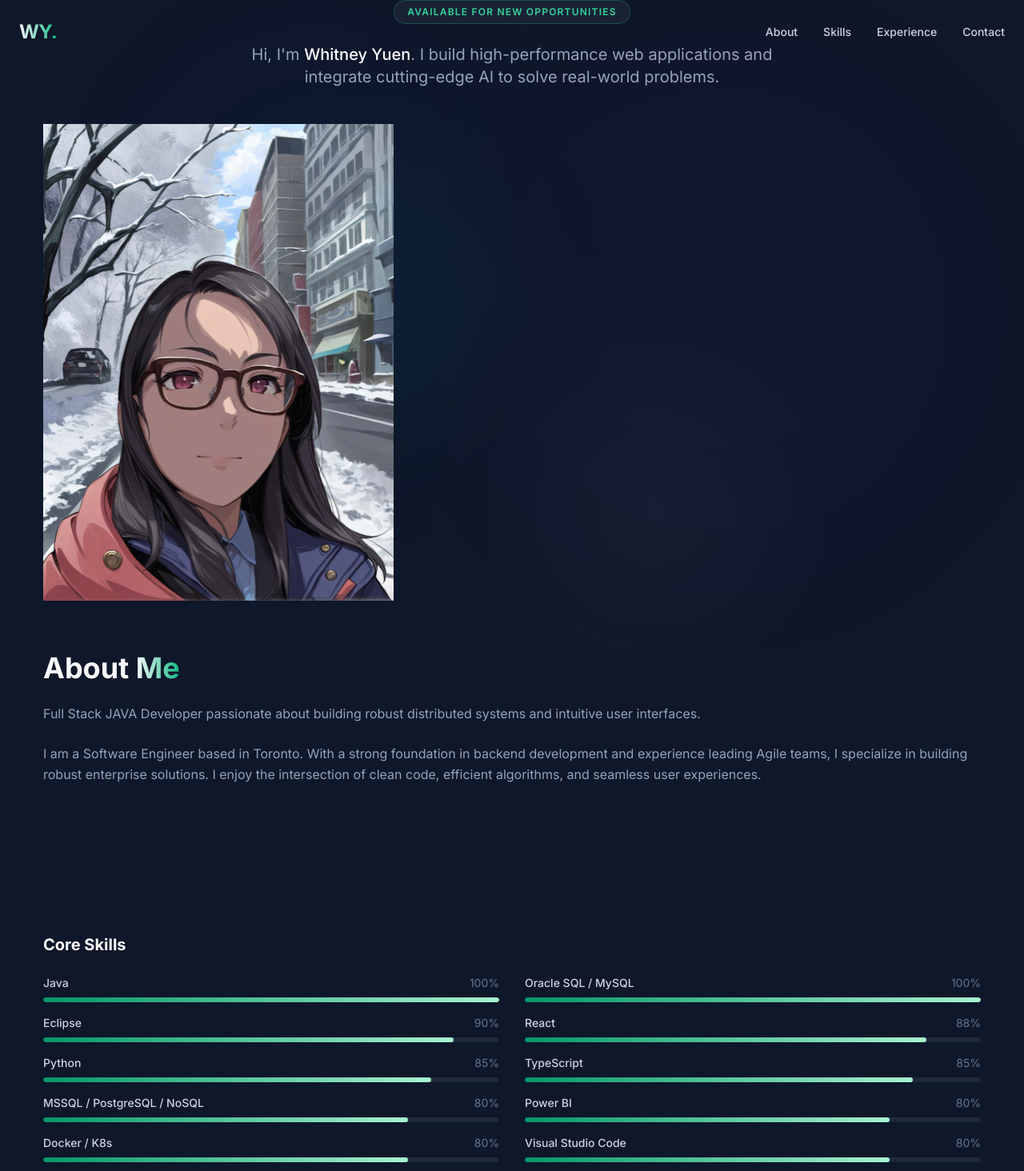
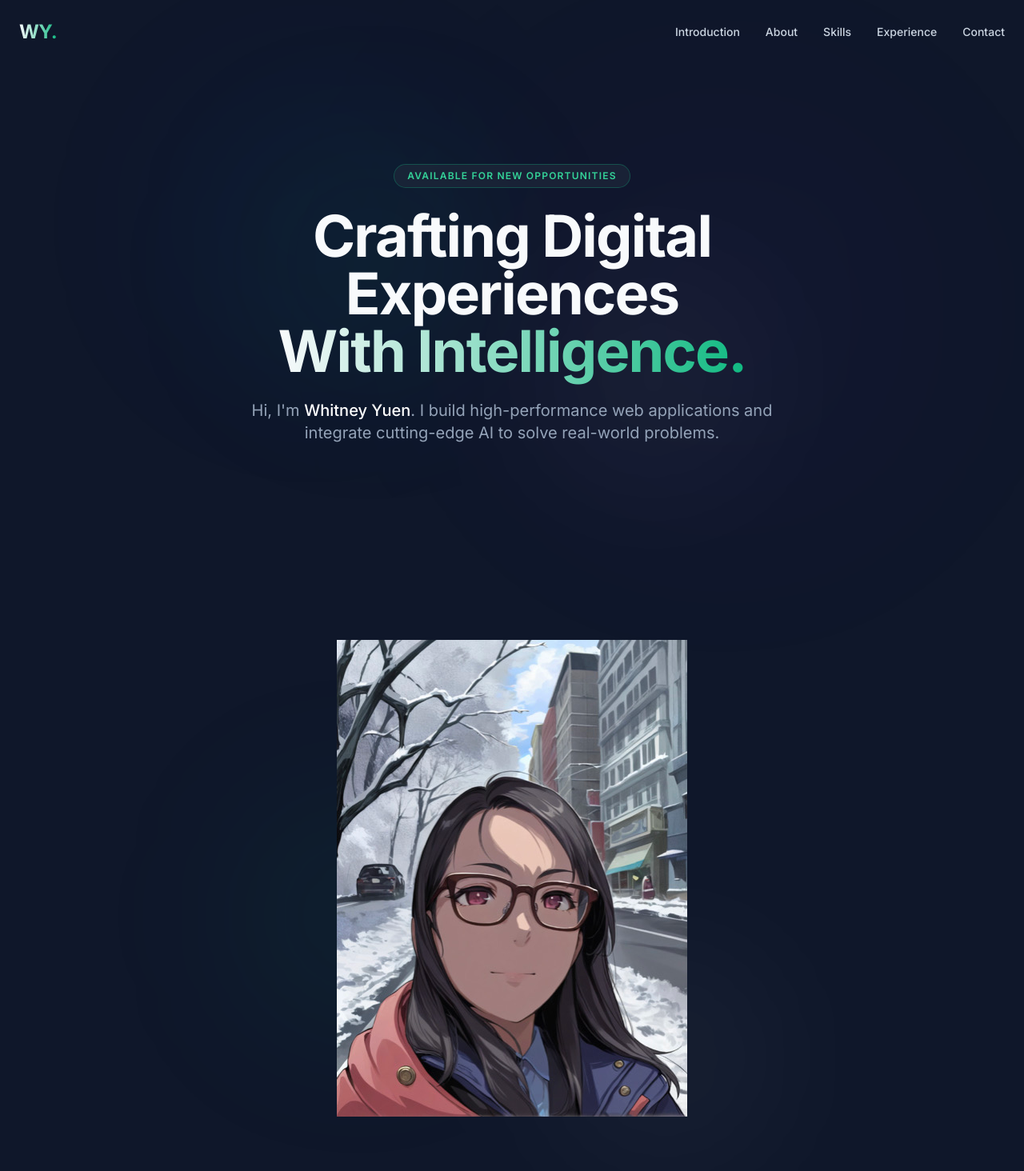
Before and after one commit to whitneyyuen/personalwebsite, a React (Create React App) app: page / in a window 1280 px wide. Shown: the top 1464 px of the page at 80% size. Built offline with nearby package versions, Linux system fonts and the light colour scheme.

Commit message:
- update UI by gemini cont.

```diff
--- a/src/App.js
+++ b/src/App.js
@@ -1,5 +1,6 @@
 import Navbar2 from "./components/Navbar/navbar";
 import Intro from "./components/Intro/intro";
+import About from "./components/About/about";
 import Experiences from "./components/Experiences/experiences";
 import Contact from "./components/Contact/contact";
 import Skills from "./components/Skills/skills";
@@ -27,6 +28,7 @@ function App() {
       <Navbar2 />
       <main>
         <Intro />
+        <About />
         <Skills />
         <Experiences />
         <Contact />
--- /dev/null
+++ b/src/components/About/about.css
@@ -0,0 +1,5 @@
+.profile {
+    margin: auto;
+    height: fit-content;
+    max-width: -webkit-fill-available;
+}
--- /dev/null
+++ b/src/components/About/about.js
@@ -0,0 +1,40 @@
+import React from 'react';
+import './about.css';
+import { USER_INFO } from '../../constants';
+import imageLink from '../../assets/selfie.JPG';
+
+const About = () => {
+    return (
+        <section id="about" className="min-h-screen flex flex-col justify-center items-center px-6 relative overflow-hidden">
+            <div className="absolute top-1/4 left-1/4 w-64 h-64 bg-emerald-600/10 rounded-full blur-[100px] -z-10"></div>
+            <div className="absolute bottom-1/4 right-1/4 w-64 h-64 bg-white/5 rounded-full blur-[100px] -z-10"></div>
+
+            <div className="container mx-auto">
+                <div className="grid grid-cols-1 gap-16 items-center">
+                    <div className="relative">
+                        <img src={imageLink} alt="Whitney Yuen profile" className="profile" />
+                        {/*<div className="w-full aspect-[3/4] rounded-3xl overflow-hidden glass p-3 border border-white/10 group">
+                                        <img
+                                            src={imageLink}
+                                            alt="Whitney Yuen Profile"
+                                            className="profile w-full h-full object-cover rounded-2xl grayscale group-hover:grayscale-0 transition-all duration-700"
+                                        />
+                                    </div>*/}
+                    </div>
+
+                    <div>
+                        <h2 className="text-3xl md:text-4xl font-bold mb-6">About <span className="text-gradient">Me</span></h2>
+                        <p className="text-slate-400 leading-relaxed mb-6">
+                            {USER_INFO.bio}
+                        </p>
+                        <p className="text-slate-400 leading-relaxed mb-10">
+                            I am a Software Engineer based in Toronto. With a strong foundation in backend development and experience leading Agile teams, I specialize in building robust enterprise solutions. I enjoy the intersection of clean code, efficient algorithms, and seamless user experiences.
+                        </p>
+                    </div>
+                </div>
+            </div>
+        </section>
+    )
+}
+
+export default About;
--- a/src/components/Intro/intro.css
+++ b/src/components/Intro/intro.css
@@ -1,11 +1,5 @@
 a:hover {
     opacity: 0.7;
-}
-
-.profile {
-    margin-top: 5px;
-    height: fit-content;
-    max-width: -webkit-fill-available;
 }
 
 .iconClass {
@@ -15,7 +9,7 @@ a:hover {
 
 #intro {
     /*height: calc(100vh - 7rem);*/
-    margin: auto 30px 50px 30px;
+    margin: auto 30px;
     /*overflow-y: auto;*/
 }
 
--- a/src/components/Intro/intro.js
+++ b/src/components/Intro/intro.js
@@ -2,7 +2,6 @@ import React from 'react';
 import './intro.css';
 import { Col, Container, Row } from 'react-bootstrap';
 import { USER_INFO } from '../../constants';
-import imageLink from '../../assets/selfie.JPG';
 import { FontAwesomeIcon } from '@fortawesome/react-fontawesome';
 import { faFile } from '@fortawesome/free-solid-svg-icons';
 
@@ -17,36 +16,15 @@ const Intro = () => {
                     Available for new opportunities
                 </div>
 
+                <h1 className="text-5xl md:text-7xl font-bold mb-6 tracking-tight leading-tight">
+                    Crafting Digital Experiences <br />
+                    <span className="text-gradient">With Intelligence.</span>
+                </h1>
+
                 <p className="text-lg md:text-xl text-slate-400 mb-10 max-w-2xl mx-auto leading-relaxed">
                     Hi, I'm <span className="text-white font-medium">{USER_INFO.name}</span>. I build high-performance web applications and integrate cutting-edge AI to solve real-world problems.
                 </p>
             </div>
-
-            <div className="container mx-auto">
-                <div className="grid grid-cols-1 gap-16 items-center">
-                    <div className="relative">
-                        <img src={imageLink} alt="Whitney Yuen profile" className="profile" />
-                        {/*<div className="w-full aspect-[3/4] rounded-3xl overflow-hidden glass p-3 border border-white/10 group">
-                            <img
-                                src={imageLink}
-                                alt="Whitney Yuen Profile"
-                                className="profile w-full h-full object-cover rounded-2xl grayscale group-hover:grayscale-0 transition-all duration-700"
-                            />
-                        </div>*/}
-                    </div>
-
-                    <div>
-                        <h2 className="text-3xl md:text-4xl font-bold mb-6">About <span className="text-gradient">Me</span></h2>
-                        <p className="text-slate-400 leading-relaxed mb-6">
-                            {USER_INFO.bio}
-                        </p>
-                        <p className="text-slate-400 leading-relaxed mb-10">
-                            I am a Software Engineer based in Toronto. With a strong foundation in backend development and experience leading Agile teams, I specialize in building robust enterprise solutions. I enjoy the intersection of clean code, efficient algorithms, and seamless user experiences.
-                        </p>
-                    </div>
-                </div>
-            </div>
-
 
             {/*
             <div className="introContent">
--- a/src/constants.ts
+++ b/src/constants.ts
@@ -1,7 +1,8 @@
 import { Experience, Skill } from './types';
 
 export const Nav_Links = [
-  { name: 'About', href: '#intro' },
+  { name: 'Introduction', href: '#intro' },
+  { name: 'About', href: '#about' },
   { name: 'Skills', href: '#skills' },
   { name: 'Experience', href: '#experiences' },
   { name: 'Contact', href: '#contact' },
```
